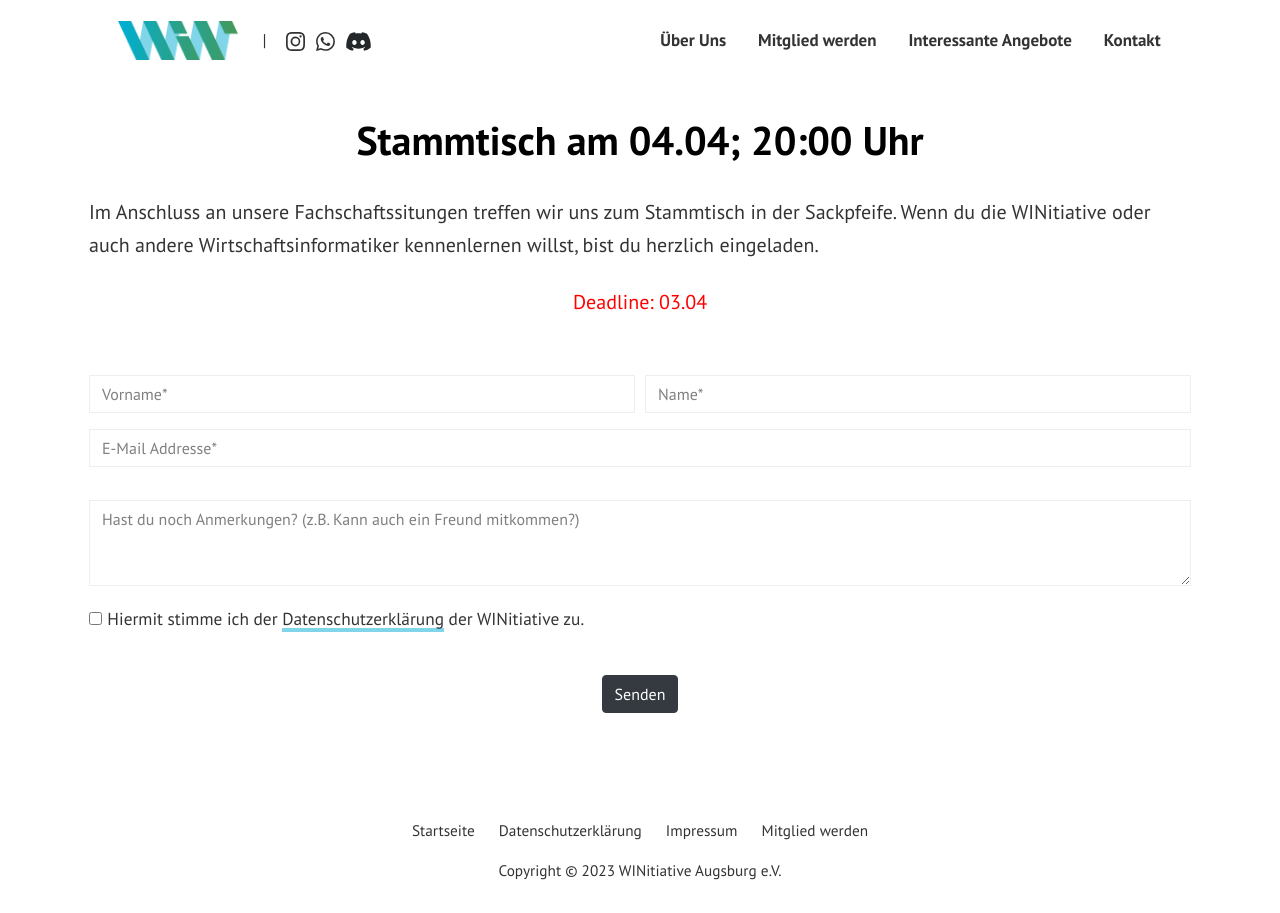
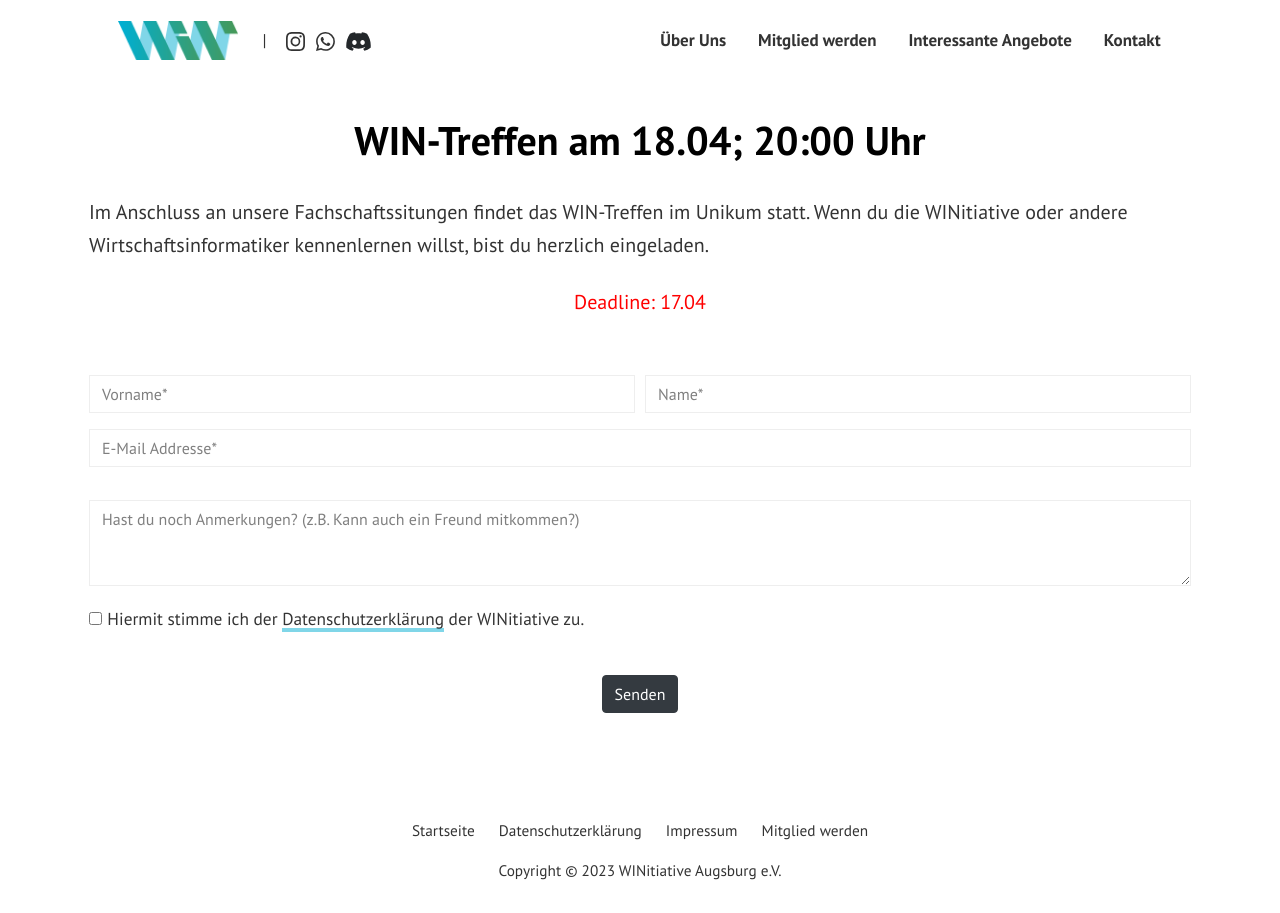
Before and after one commit to WINitiative-Augsburg-eV/webseite, a Jekyll site: the page built from pages/stammtisch-anmeldung.html, in a window 1280 px wide. Built offline with Jekyll 4.4.1, drawn with Linux system fonts in a browser that asks for light colours.

Commit message:
Ueber Uns Overhaul

```diff
--- a/index.html
+++ b/index.html
@@ -13,15 +13,15 @@
   <div class="animate__animated animate__fadeInUp main-page-card">
     <div class="content">
     <h5>We Want YOU</h5>
-    <p>Wir veranstalten verschiedene Events wie Stammtische, Exkursionen und Lerngruppen. Als Mitglied kannst du bei der Planung und Organisation mitwirken und wertvolle Kontakte zu WINern aus verschiedenen Semestern knüpfen. Du brauchst noch mehr Gründe? <a style="color: #037c94;" href="/ueber-uns">Dann schau hier mal vorbei!</a></p>
+    <p>Wir veranstalten verschiedene Events wie das WIN-Treffen, Exkursionen und Lerngruppen. Als Mitglied kannst du bei der Planung und Organisation mitwirken und wertvolle Kontakte zu WINern aus verschiedenen Semestern knüpfen. Du brauchst noch mehr Gründe? <a style="color: #037c94;" href="/ueber-uns">Dann schau hier mal vorbei!</a></p>
     <center><a href="{{site.baseurl}}/mitglied-werden" class="btn btn-info text-white px-5 btn-lg" style="color: #037c94">Mitglied werden &#x1F4C4</a></center>
   </div>
   </div>
   <div class="animate__animated animate__fadeInUp  main-page-card">
     <div class="content">
     <h5>Melde dich zum nächsten Stammtisch an</h5>
-    <p>Der WIN Stammtisch bietet Wirtschaftsinformatik Studierenden eine entspannte Atmosphäre, um sich auszutauschen, Kontakte zu knüpfen und Karrieremöglichkeiten zu teilen. Es ist eine großartige Gelegenheit, von anderen Studierenden zu lernen und ihr Fachwissen und Erfahrungen zu nutzen. </p>
-    <center><a href="{{site.baseurl}}/stammtisch-anmeldung" class="btn btn-info text-white px-5 btn-lg" style="color: #037c94">zum Stammtisch &#x1F37B</a></center>
+    <p>Das WIN-Treffen bietet Wirtschaftsinformatik Studierenden eine entspannte Atmosphäre, um sich auszutauschen, Kontakte zu knüpfen und Karrieremöglichkeiten zu teilen. Es ist eine großartige Gelegenheit, von anderen Studierenden zu lernen und ihr Fachwissen und Erfahrungen zu nutzen. </p>
+    <center><a href="{{site.baseurl}}/stammtisch-anmeldung" class="btn btn-info text-white px-5 btn-lg" style="color: #037c94">zur Anmeldung &#x1F37B</a></center>
   </div>
 </div>
 </div>
--- a/pages/stammtisch-anmeldung.html
+++ b/pages/stammtisch-anmeldung.html
@@ -1,16 +1,16 @@
 ---
 layout: page
-title: Stammtisch am 04.04; 20:00 Uhr
-permalink: "/stammtisch-anmeldung/"
+title: WIN-Treffen am 18.04; 20:00 Uhr
+permalink: "/win-treffen/"
 comments: false
 ---
 
 <form action="https://formsubmit.co/09d59bd4883cc050554222c88652ce2d" method="POST">
   <input type="hidden" name="_subject" value="Neue Anmeldung zum Stammtisch!">
     <input type="hidden" name="_captcha" value="false">
-<p class="lead mb-4">Im Anschluss an unsere Fachschaftssitungen treffen wir uns zum Stammtisch in der Sackpfeife. Wenn du die WINitiative oder auch andere Wirtschaftsinformatiker kennenlernen willst, bist du herzlich eingeladen.</p>
+<p class="lead mb-4">Im Anschluss an unsere Fachschaftssitungen findet das WIN-Treffen im Unikum statt. Wenn du die WINitiative oder andere Wirtschaftsinformatiker kennenlernen willst, bist du herzlich eingeladen.</p>
 <p class="mb-4"></p>
-<center><p class="mb-4" style="color: red">Deadline: 03.04</p></center>
+<center><p class="mb-4" style="color: red">Deadline: 17.04</p></center>
 <br>
 <div class="form-row">
 <div class="form-group col-md-6">
```
Also changed, not shown: 6 other files.
